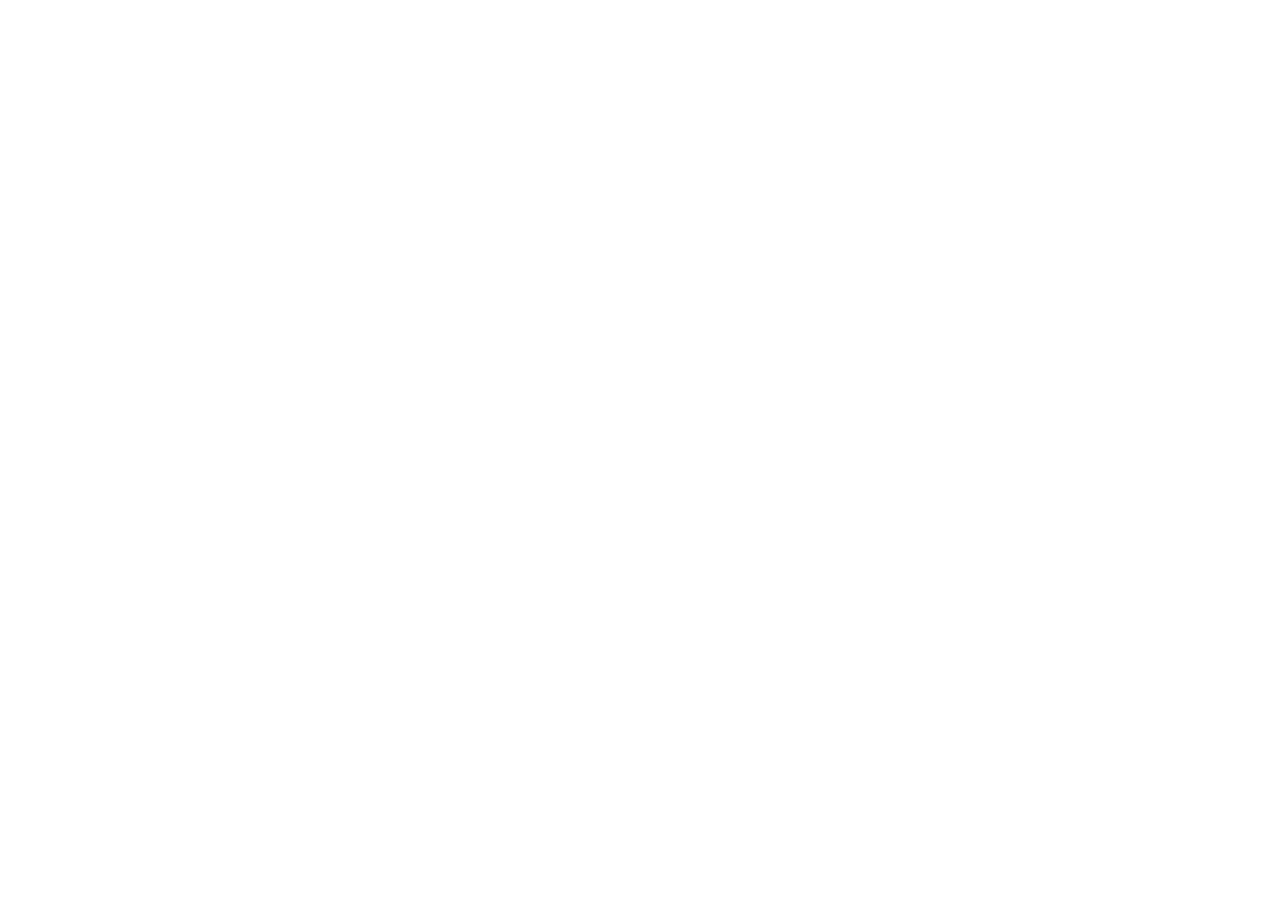
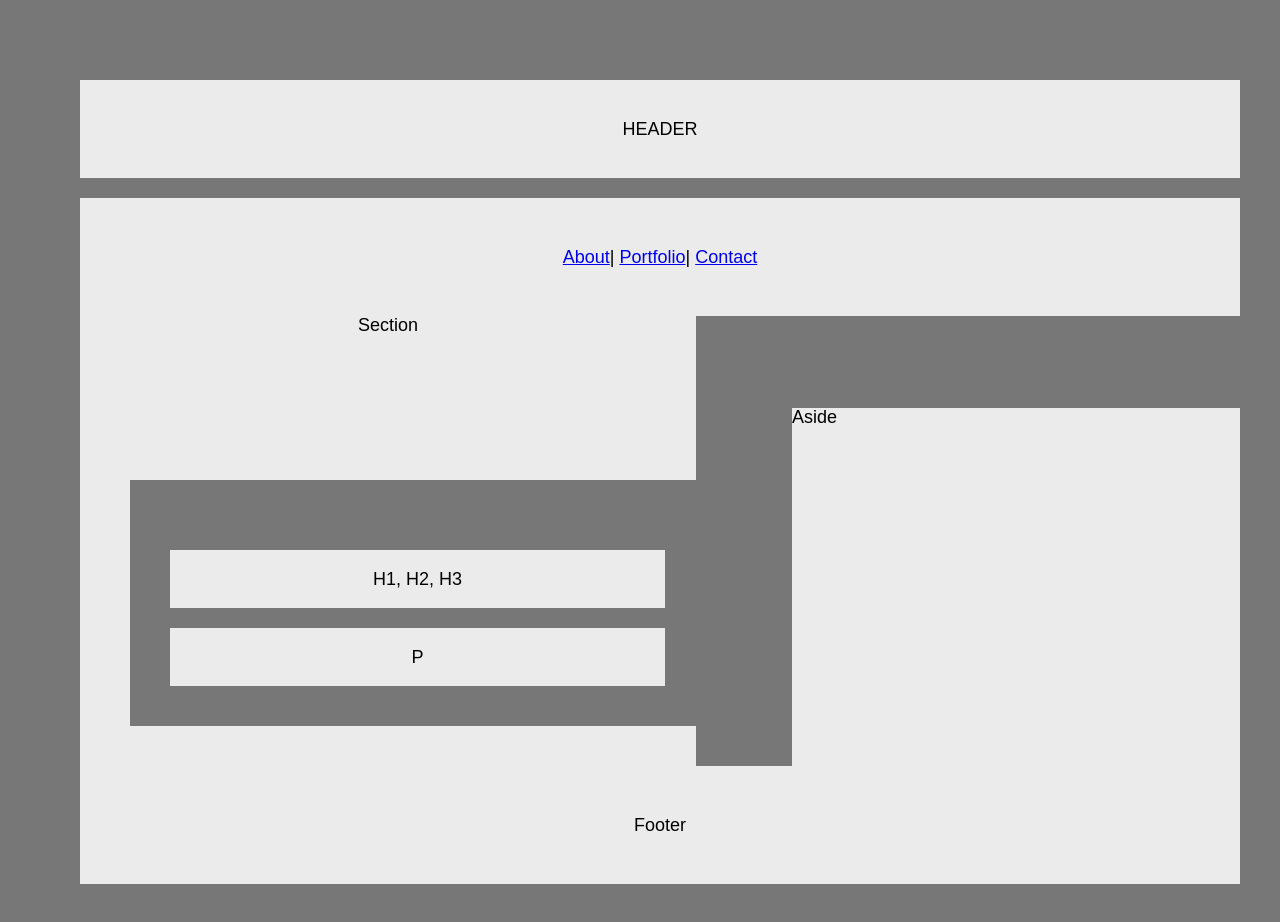
Before and after one commit to Jeimyemota/HW-Wireframe, a plain HTML site: page Index.html in a window 1280 px wide. Before the commit the page ends 800 px from the top, so only its background shows below. Drawn offline with Linux system fonts and the light colour scheme; files that its build step writes are made by us from their sources.

Commit message:
completed

```diff
--- a/Index.html
+++ b/Index.html
@@ -4,10 +4,46 @@
 <head>
   <meta charset="UTF-8">
   	<title> Portfolio </title>
-  	<link rel="stylesheet" type="text/css" href="assets/css/style.css">
+  	<link rel="stylesheet" type="text/css" href="reset.css">
+  	<link rel="stylesheet" type="text/css" href="style.css">
+
  </head>
 
 <BODY>
+	<header>
 
-  <footer></footer>
+			<div id="title"><h1>HEADER</h1></div>
+				<div id="nav">
+					<nav>
+						<a href="#about">About</a>|
+				  		<a href="#portfolio">Portfolio</a>|
+				  		<a href="#contact">Contact</a>
+					</nav>
+				</div>
+			</header>
+
+<div id="Content">
+	<p> Section</p>
+	</div>
+	<section id="Article">
+
+		<article>
+			<h2>H1, H2, H3</h2>
+			<h3>P</h3>
+		</article>
+	</section>
+
+
+		<div id="aside">
+				<aside>Aside</aside>
+		</div>
+	</div>
+
+		<div id="footer">
+ 			<footer>Footer</footer>
+ 		</div>
+	</div>
+
+
 </BODY>
+</html>
--- /dev/null
+++ b/reset.css
@@ -0,0 +1,48 @@
+/* http://meyerweb.com/eric/tools/css/reset/
+   v2.0 | 20110126
+   License: none (public domain)
+*/
+
+html, body, div, span, applet, object, iframe,
+h1, h2, h3, h4, h5, h6, p, blockquote, pre,
+a, abbr, acronym, address, big, cite, code,
+del, dfn, em, img, ins, kbd, q, s, samp,
+small, strike, strong, sub, sup, tt, var,
+b, u, i, center,
+dl, dt, dd, ol, ul, li,
+fieldset, form, label, legend,
+table, caption, tbody, tfoot, thead, tr, th, td,
+article, aside, canvas, details, embed,
+figure, figcaption, footer, header, hgroup,
+menu, nav, output, ruby, section, summary,
+time, mark, audio, video {
+	margin: 0;
+	padding: 0;
+	border: 0;
+	font-size: 100%;
+	font: inherit;
+	vertical-align: baseline;
+}
+/* HTML5 display-role reset for older browsers */
+article, aside, details, figcaption, figure,
+footer, header, hgroup, menu, nav, section {
+	display: block;
+}
+body {
+	line-height: 1;
+}
+ol, ul {
+	list-style: none;
+}
+blockquote, q {
+	quotes: none;
+}
+blockquote:before, blockquote:after,
+q:before, q:after {
+	content: '';
+	content: none;
+}
+table {
+	border-collapse: collapse;
+	border-spacing: 0;
+}
--- a/style.css
+++ b/style.css
@@ -0,0 +1,87 @@
+html,body {
+	margin: 20px;
+	padding: 20px;
+	background-color: #777;
+	font-family: 'Arial', 'Helvetica Neue', Helvetica, sans-serif;
+	font-size: 18px;
+}
+
+h2,h3 {
+	background-color: #ebebeb;
+	padding: 20px;
+	width: 455px;
+	text-align: center;
+	margin: 20px;
+}
+
+h1 {
+	background-color: #ebebeb;
+	text-align: center;
+	padding: 20px;
+}
+
+
+#Article {
+	background-color: #777;
+	position: absolute;
+	width: 555px;
+	float: left;
+	top: 430px;
+	padding: 20px;
+	margin: 50px;
+	padding-top: 50px;
+
+}
+
+#footer {
+	clear: both;
+	width: 100%;
+	padding: 50px 20px;
+	background-color: #ebebeb;
+	text-align: center;
+}
+
+
+#aside {
+	background-color: #ebebeb;
+	height: 450px;
+	width: 35%;
+	float: right;
+	position: absolute;
+	top: 408px;
+	right: 40px;
+}
+
+
+p {
+	width: 55%;
+	height: 450px;
+	background-color: #ebebeb;
+	text-align: center;
+}
+
+#Section {
+	float: left;
+	padding: 20px;
+	width: 730px;
+	height: 350px;
+	text-align: center;
+}
+
+#nav {
+	background-color: #ebebeb;
+	text-align: center;
+	width: 100%;
+	padding: 50px 20px;
+
+}
+
+#title {
+	padding: 20px;
+	background-color: #ebebeb;
+	width: 100%;
+	text-align: center;
+	margin-left: 0px;
+	margin-bottom: 20px;
+	text-align: center;
+}
```
